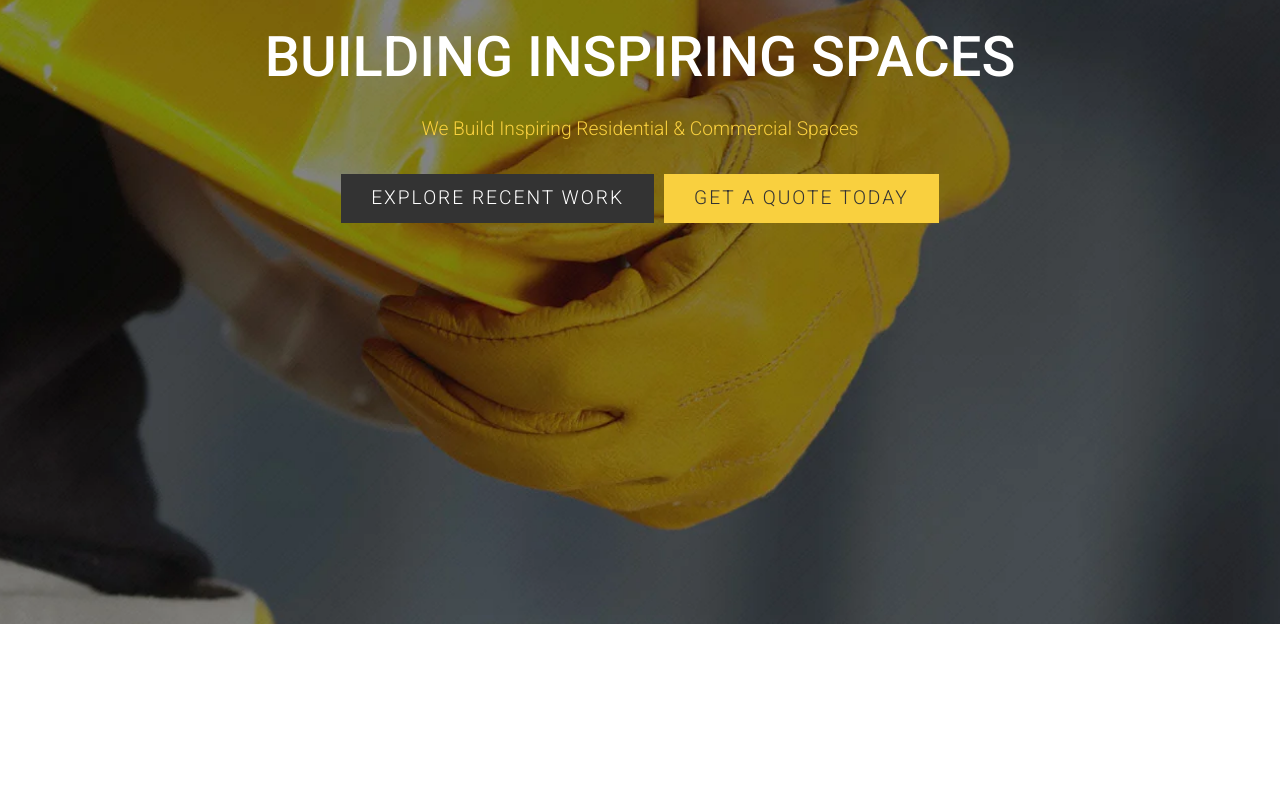
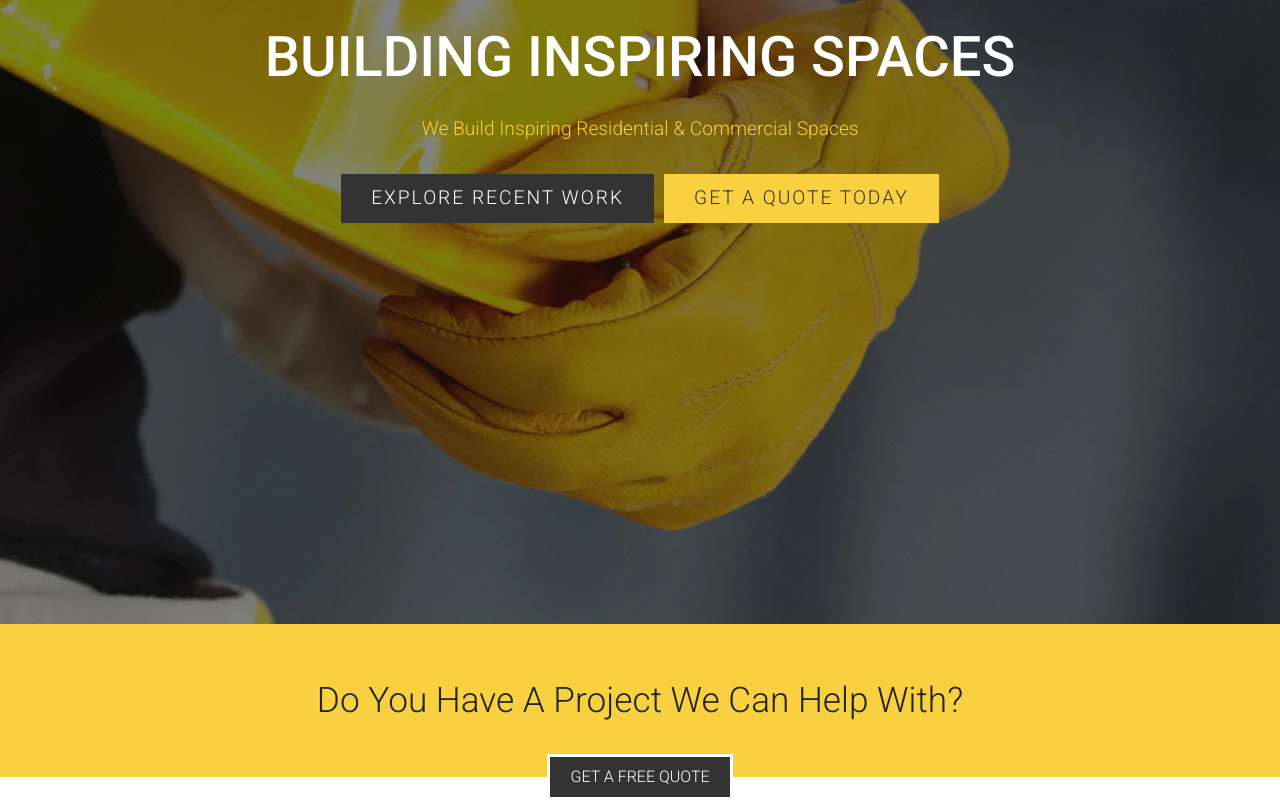
Before and after one commit to lorenzorru0/proj-html-vuejs, a Vue app: page / in a window 1280 px wide. Shown: the part 505-1305 px from the top of the page. Before the commit the page ends 1129 px from the top, so only its background shows below. Built offline with nearby package versions, Linux system fonts and the light colour scheme.

Commit message:
Add project's section

```diff
--- a/src/components/Main.vue
+++ b/src/components/Main.vue
@@ -1,16 +1,19 @@
 <template>
     <main>
         <Jumbotron/>
+        <SectionProject/>
     </main>
 </template>
 
 <script>
 import Jumbotron from './Jumbotron.vue';
+import SectionProject from './SectionProject.vue';
 
 export default {
     name: 'Main',
     components: {
-        Jumbotron
+        Jumbotron,
+        SectionProject
     }
 }
 </script>
--- /dev/null
+++ b/src/components/SectionProject.vue
@@ -0,0 +1,50 @@
+<template>
+    <div class="container-fluid">
+        <div class="row">
+            <div class="col">
+                <p>Do You Have A Project We Can Help With?</p>
+                <button>GET A FREE QUOTE</button>
+            </div>
+        </div>
+    </div>
+</template>
+
+<script>
+export default {
+    name: 'SectionProject',
+}
+</script>
+
+<style lang="scss" scoped>
+@import '../assets/style/variable.scss';
+
+.container-fluid {
+    background-color: $commonYellow;
+
+    .col {
+        position: relative;
+        text-align: center;
+        padding: 3.125rem 0;
+
+        p {
+            font-size: 2.2rem;
+            font-weight: lighter;
+            margin-bottom: 0;
+        }
+
+        button {
+            @include button;
+            @include smallButton;
+            @include blackButton;
+            position: absolute;
+            border: .1875rem solid #fff;
+            bottom: -1.4375rem;
+            left: calc(50% - 5.78375rem);
+
+            &:hover {
+                @include yellowButton;
+            }
+        }
+    }
+}
+</style>
```
